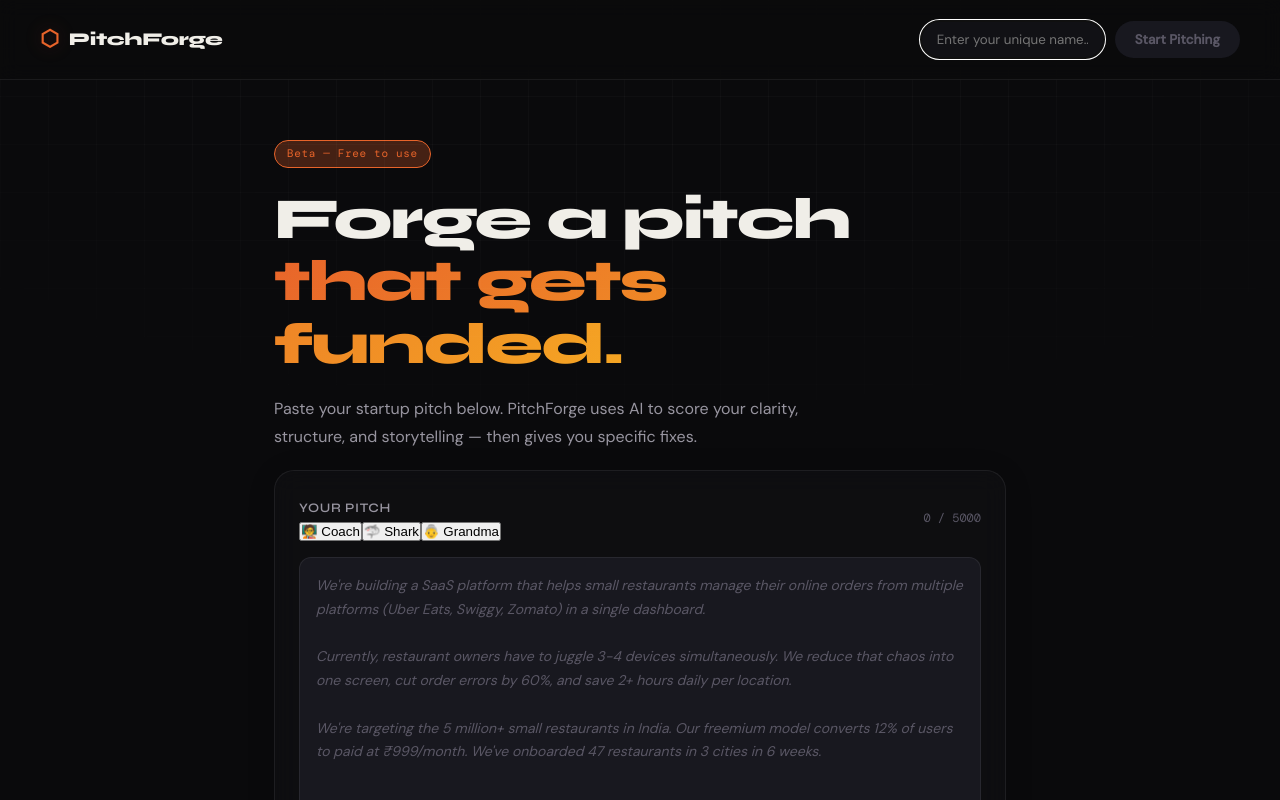
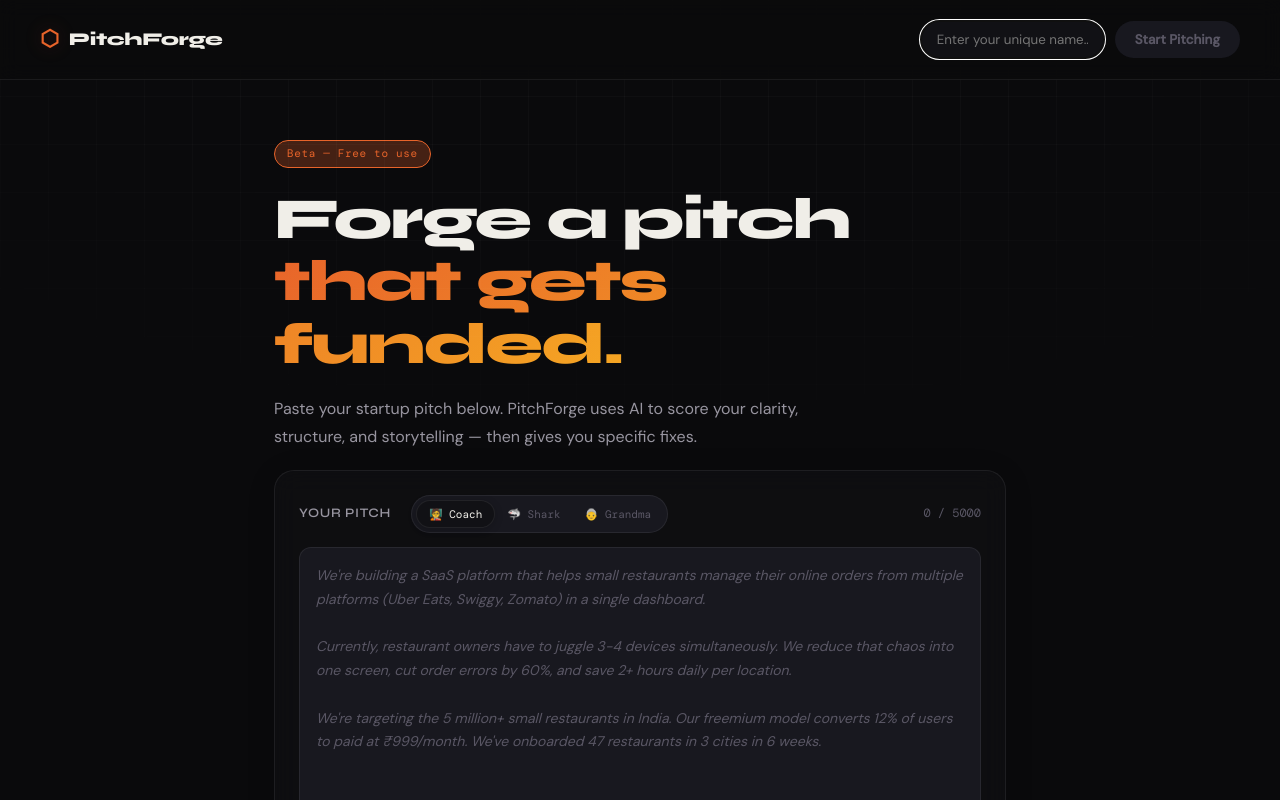
Before and after one commit to shivaansh0610-LUFFY/PitchForge, a React (Vite) app in the folder frontend/: page / in a window 1280 px wide. Shown: the top 800 px of the page. Built offline with nearby package versions, Linux system fonts and the light colour scheme; no server answers.

Commit message:
Style: apply glassmorphism styles to the new persona toggle switch

```diff
--- a/frontend/src/index.css
+++ b/frontend/src/index.css
@@ -212,6 +212,11 @@ body {
   justify-content: space-between;
   align-items: center;
 }
+.input-header-left {
+  display: flex;
+  align-items: center;
+  gap: 20px;
+}
 .input-header label {
   font-family: var(--font-display);
   font-weight: 600;
@@ -219,6 +224,34 @@ body {
   letter-spacing: 0.05em;
   text-transform: uppercase;
   color: var(--text-2);
+}
+.mode-toggle {
+  display: flex;
+  align-items: center;
+  background: var(--surface-2);
+  border: 1px solid var(--border);
+  border-radius: 30px;
+  padding: 4px;
+}
+.mode-btn {
+  background: transparent;
+  border: none;
+  border-radius: 20px;
+  color: var(--text-3);
+  font-family: var(--font-mono);
+  font-size: 11px;
+  padding: 6px 12px;
+  cursor: pointer;
+  transition: all 0.2s cubic-bezier(0.4, 0, 0.2, 1);
+}
+.mode-btn:hover {
+  color: var(--text-2);
+}
+.mode-btn.active {
+  background: var(--surface);
+  color: var(--text);
+  box-shadow: 0 2px 8px rgba(0, 0, 0, 0.2);
+  border: 1px solid var(--border);
 }
 .char-count {
   font-family: var(--font-mono);
```
